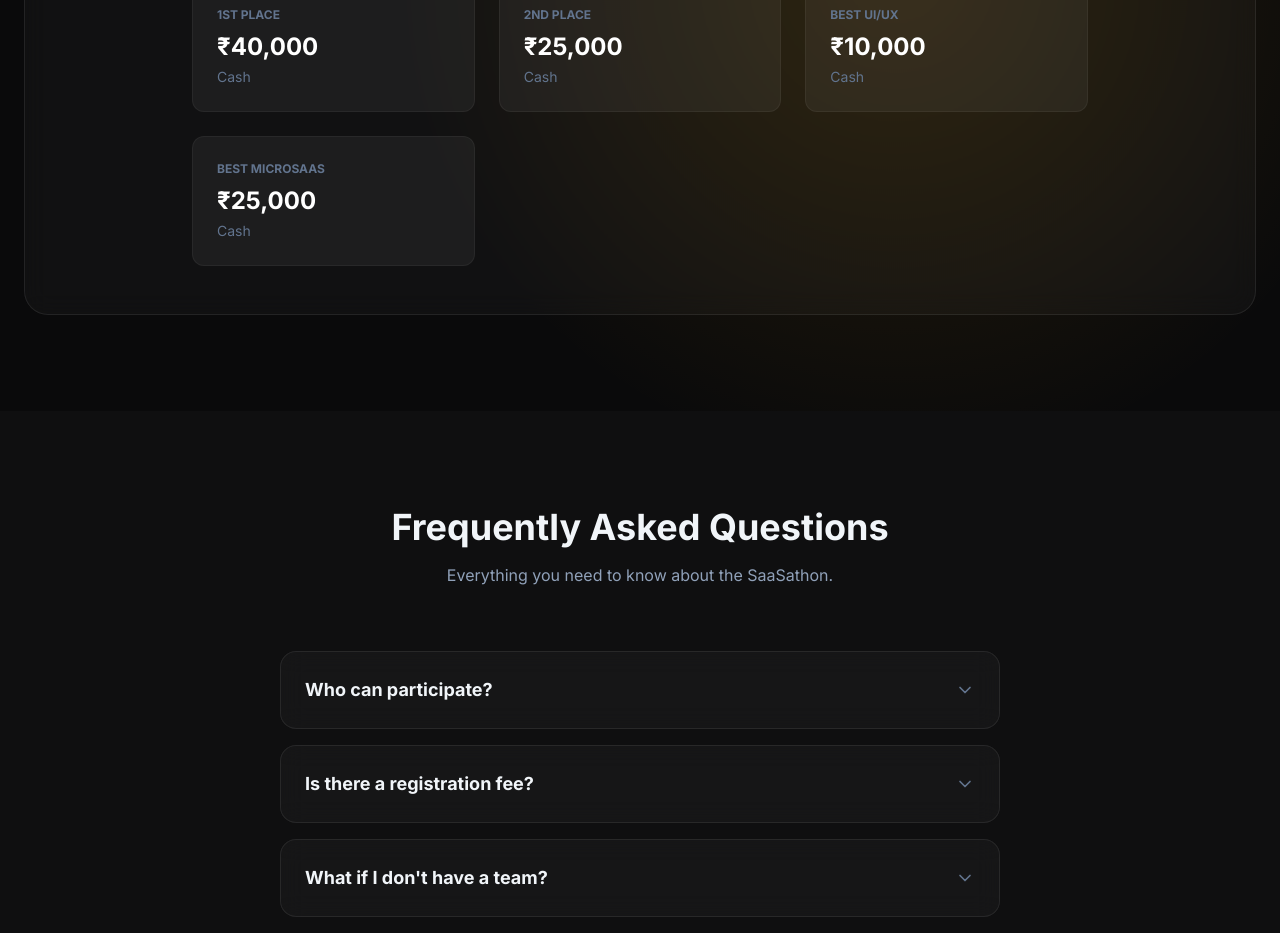
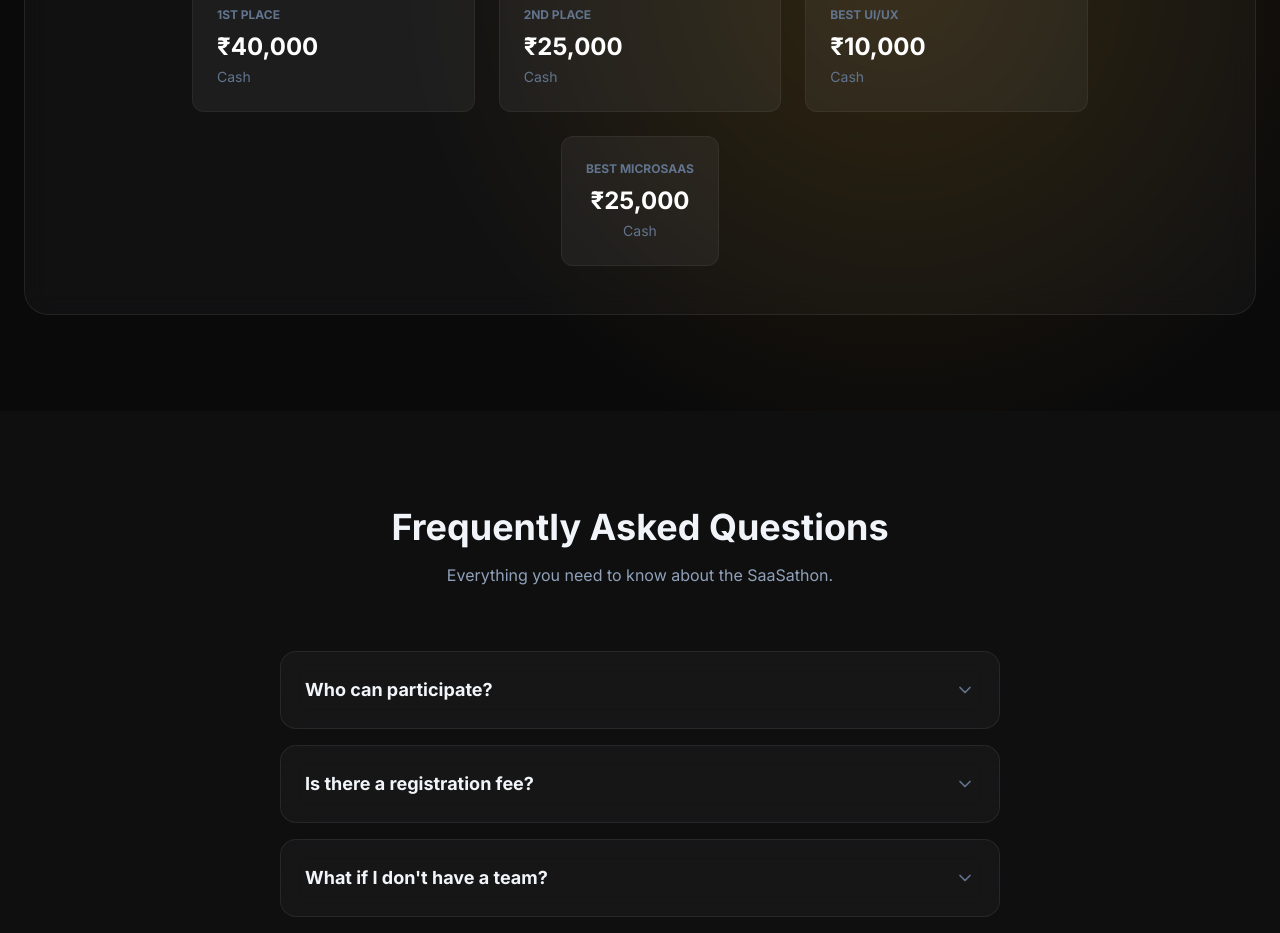
Before and after one commit to ssnlakshya/saasathon, a React (Vite) app in the folder frontend/: page / in a window 1280 px wide. Shown: the part 6440-7373 px from the top of the page. Built offline with nearby package versions, Linux system fonts and the light colour scheme.

Commit message:
New prize changes

```diff
--- a/frontend/src/components/LandingPage.jsx
+++ b/frontend/src/components/LandingPage.jsx
@@ -368,7 +368,12 @@ const LandingPage = () => {
                                 { title: 'Best UI/UX', amount: '₹10,000', desc: 'Cash' },
                                 { title: 'Best MicroSaaS', amount: '₹25,000', desc: 'Cash' },
                             ].map((prize, i) => (
-                                <div key={i} className="p-6 bg-white/5 rounded-xl border border-white/5 text-left">
+                                <div
+                                    key={i}
+                                    className={`p-6 bg-white/5 rounded-xl border border-white/5 ${
+                                        i === 3 ? 'md:col-span-3 md:max-w-md md:mx-auto text-center' : 'text-left'
+                                    }`}
+                                >
                                     <span className="text-slate-500 text-xs font-bold uppercase mb-2 block">{prize.title}</span>
                                     <div className="text-2xl font-bold text-white mb-1">{prize.amount}</div>
                                     <p className="text-sm text-slate-500">{prize.desc}</p>
```
